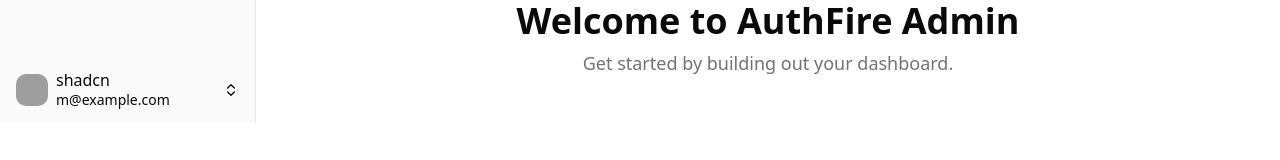
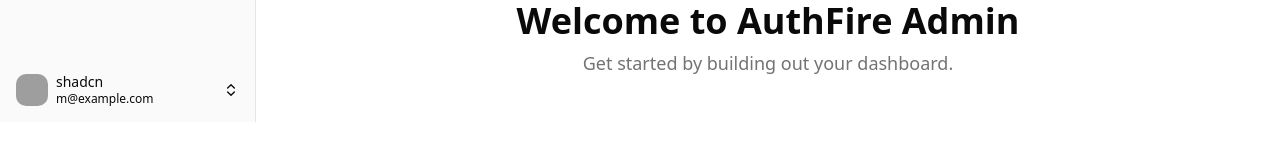
Before and after one commit to authfire/admin, a Next.js app: page / in a window 1280 px wide. Shown: the part 678-838 px from the top of the page. Built offline with nearby package versions, Linux system fonts and the light colour scheme; grey boxes are pictures that could not be loaded.

Commit message:
fix(nav-user): adjust text sizes for improved readability

```diff
--- a/components/nav-user.tsx
+++ b/components/nav-user.tsx
@@ -54,9 +54,9 @@ export function NavUser({
                 <AvatarImage src={user.avatar} alt={user.name} />
                 <AvatarFallback className="rounded-lg">CN</AvatarFallback>
               </Avatar>
-              <div className="grid flex-1 text-left text-base leading-tight">
+              <div className="grid flex-1 text-left text-sm leading-tight">
                 <span className="truncate font-medium">{user.name}</span>
-                <span className="truncate text-sm">{user.email}</span>
+                <span className="truncate text-xs">{user.email}</span>
               </div>
               <ChevronsUpDown className="ml-auto size-4" />
             </SidebarMenuButton>
@@ -68,14 +68,14 @@ export function NavUser({
             sideOffset={4}
           >
             <DropdownMenuLabel className="p-0 font-normal">
-              <div className="flex items-center gap-2 px-1 py-1.5 text-left text-base">
-                <Avatar className="h-10 w-10 rounded-lg">
+              <div className="flex items-center gap-2 px-1 py-1.5 text-left text-sm">
+                <Avatar className="h-8 w-8 rounded-lg">
                   <AvatarImage src={user.avatar} alt={user.name} />
                   <AvatarFallback className="rounded-lg">CN</AvatarFallback>
                 </Avatar>
-                <div className="grid flex-1 text-left text-base leading-tight">
+                <div className="grid flex-1 text-left text-sm leading-tight">
                   <span className="truncate font-medium">{user.name}</span>
-                  <span className="truncate text-sm">{user.email}</span>
+                  <span className="truncate text-xs">{user.email}</span>
                 </div>
               </div>
             </DropdownMenuLabel>
```
